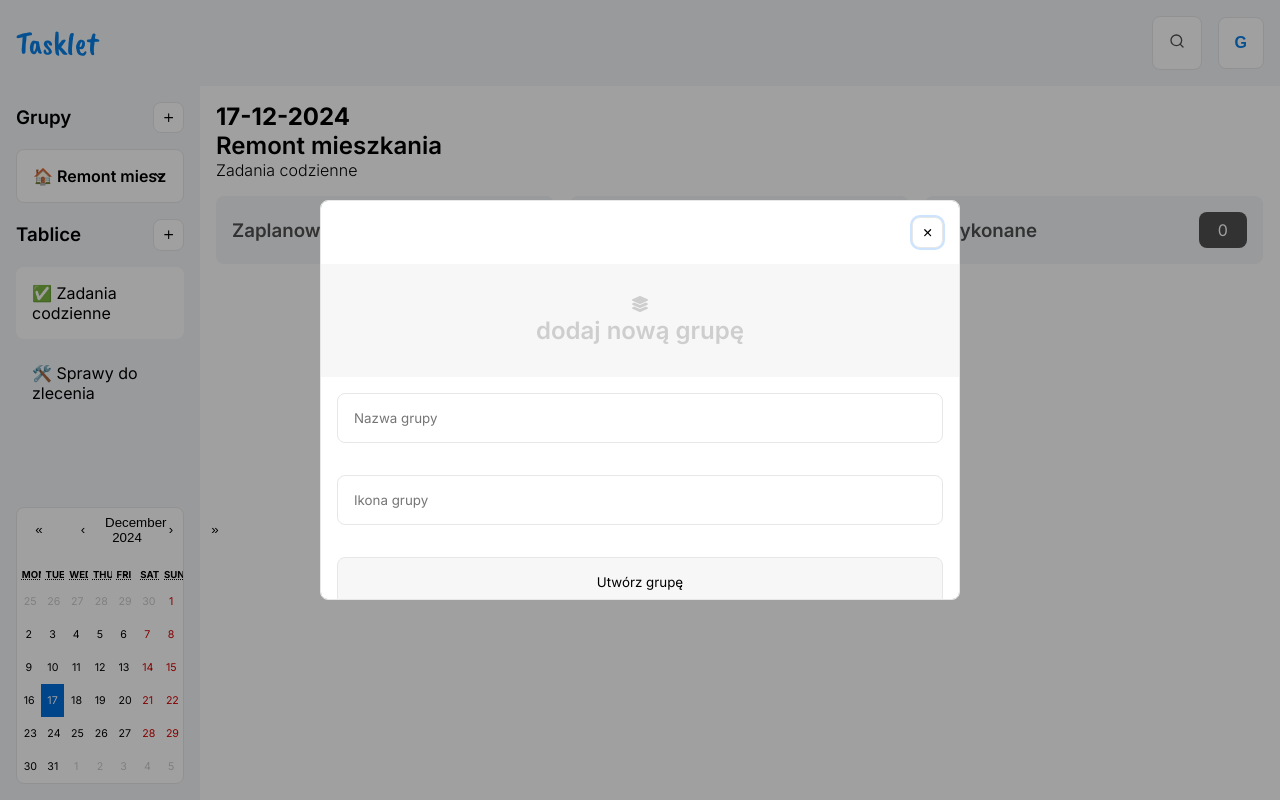
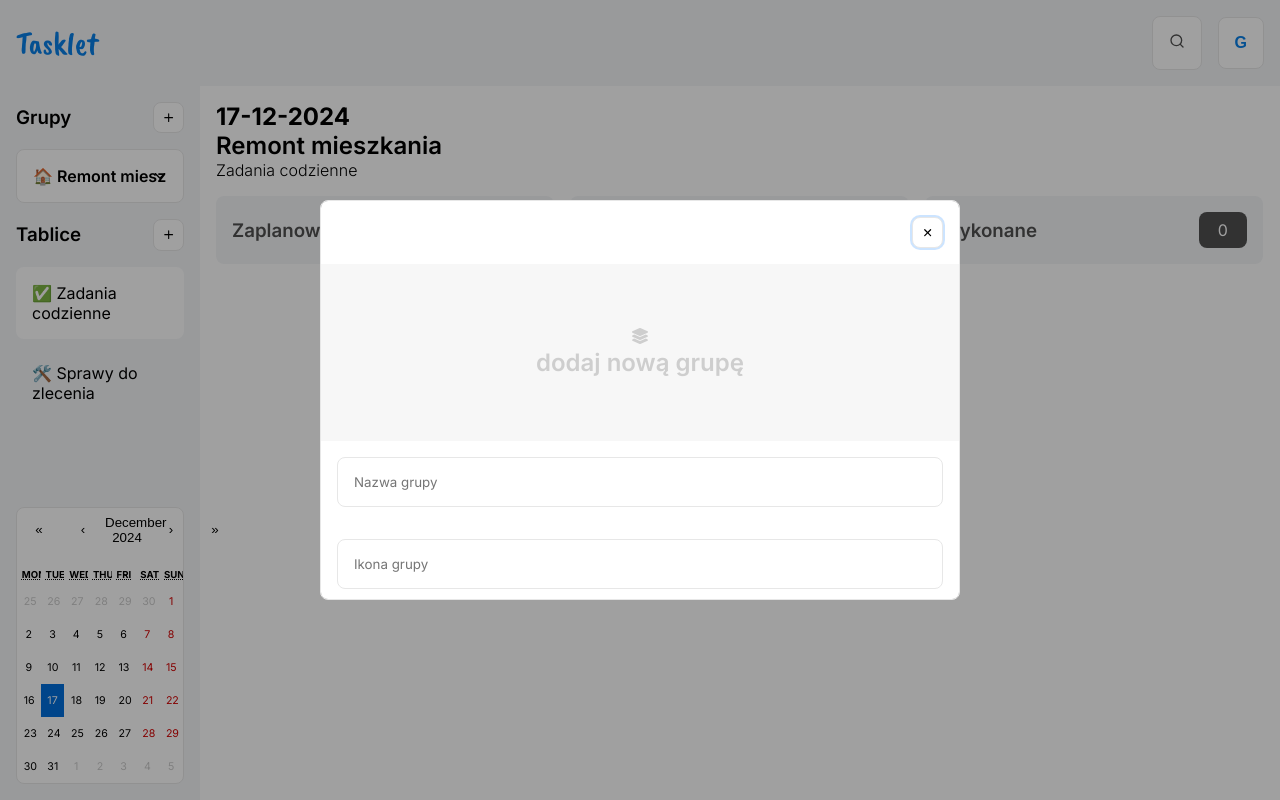
Before and after one commit to Trybuu/tasklet, a React (Vite) app: page / in a window 1280 px wide. Both pictures are taken after a click on the button 168 px from the left and 117 px from the top of the page. Built offline with nearby package versions, Linux system fonts and the light colour scheme.

Commit message:
add board functionality

```diff
--- a/src/App.tsx
+++ b/src/App.tsx
@@ -33,6 +33,7 @@ export type Action =
   | { type: 'add_group'; payload: Group }
   | { type: 'select_board'; payload: string }
   | { type: 'select_date'; payload: Value }
+  | { type: 'add_board'; payload: Board }
 
 interface Group {
   groupId: string
@@ -211,6 +212,19 @@ function reducer(state: InitialState, action: Action): InitialState {
         ),
       }
 
+    case 'add_board':
+      return {
+        ...state,
+        groups: state.groups.map((group) =>
+          group.active
+            ? {
+                ...group,
+                boards: [...group.boards, action.payload],
+              }
+            : group,
+        ),
+      }
+
     case 'select_date':
       return {
         ...state,
--- /dev/null
+++ b/src/components/Form/CustomForm.tsx
@@ -0,0 +1,69 @@
+import styled from 'styled-components'
+
+const StyledForm = styled.form`
+  display: flex;
+  flex-direction: column;
+  gap: 1rem;
+`
+
+const StyledInput = styled.input`
+  padding: 1rem;
+
+  border: 1px solid ${({ theme }) => theme.colors.gray300};
+  border-radius: 0.5rem;
+  outline: none;
+`
+
+const StyledInputButton = styled.input`
+  padding: 1rem;
+
+  background-color: ${({ theme }) => theme.colors.gray200};
+  border: 1px solid ${({ theme }) => theme.colors.gray300};
+  border-radius: 0.5rem;
+  outline: none;
+`
+
+const StyledErrorMessage = styled.p`
+  font-size: 0.8rem;
+  color: #dd1d1d;
+`
+
+export interface FormField {
+  name: string
+  type: string
+  placeholder?: string
+  validation?: object
+}
+
+interface CustomFormProps {
+  fields: FormField[]
+  onSubmit: (data: any) => void
+  errors: any
+  register: any
+  submitButtonValue: string
+}
+
+export const CustomForm: React.FC<CustomFormProps> = ({
+  fields,
+  onSubmit,
+  errors,
+  register,
+  submitButtonValue,
+}) => {
+  return (
+    <StyledForm onSubmit={onSubmit}>
+      {fields.map((field) => (
+        <>
+          <StyledInput
+            {...register(field.name, field.validation)}
+            type={field.type}
+            placeholder={field.placeholder}
+          />
+          <StyledErrorMessage>{errors.groupName?.message}</StyledErrorMessage>
+        </>
+      ))}
+
+      <StyledInputButton type="submit" value={submitButtonValue} />
+    </StyledForm>
+  )
+}
--- /dev/null
+++ b/src/components/Form/index.ts
@@ -0,0 +1,4 @@
+import { CustomForm, FormField } from './CustomForm'
+
+export { CustomForm }
+export type { FormField }
--- a/src/components/Modal/Modal.tsx
+++ b/src/components/Modal/Modal.tsx
@@ -29,7 +29,7 @@ const StyledDialogTopSection = styled.div`
 const StyledDialogMiddleSection = styled.div`
   color: ${({ theme }) => theme.colors.gray100};
   background-color: ${({ theme }) => theme.colors.gray200};
-  padding: 2rem;
+  padding: 4rem;
   text-align: center;
   text-transform: lowercase;
 
--- a/src/components/NewBoardButton/NewBoardButton.tsx
+++ b/src/components/NewBoardButton/NewBoardButton.tsx
@@ -4,10 +4,42 @@ import { Button } from '../Button'
 import { Modal } from '../Modal'
 import { LuPlus } from 'react-icons/lu'
 import { MdDashboardCustomize } from 'react-icons/md'
+import { CustomForm } from '../Form'
+import { Action } from '../../App'
+import { v4 as uuidv4 } from 'uuid'
 
-export const NewBoardButton: React.FC = () => {
+interface NewBoardButtonProps {
+  dispatch: React.Dispatch<Action>
+}
+
+export const NewBoardButton: React.FC<NewBoardButtonProps> = ({ dispatch }) => {
   const [isModalOpen, setIsModalOpen] = useState(false)
-  const { register } = useForm()
+  const {
+    register,
+    handleSubmit,
+    formState: { errors },
+  } = useForm()
+
+  const fields = [
+    {
+      name: 'boardName',
+      type: 'text',
+      placeholder: 'Nazwa grupy',
+      validation: {
+        required: true,
+        minLength: { value: 4, message: 'Nazwa tablicy jest zbyt krótka' },
+      },
+    },
+    {
+      name: 'boardIcon',
+      type: 'text',
+      placeholder: 'Ikona tablicy',
+      validation: {
+        required: true,
+        maxLength: { value: 2, message: 'Tablica powinna zawierać ikonę' },
+      },
+    },
+  ]
 
   return (
     <>
@@ -20,9 +52,24 @@ export const NewBoardButton: React.FC = () => {
         icon={<MdDashboardCustomize />}
         title="Dodaj nową tablicę"
       >
-        <form>
-          <input {...register('icon')} placeholder="Ikona Tablicy" />
-        </form>
+        <CustomForm
+          fields={fields}
+          onSubmit={handleSubmit((data) => {
+            console.log(data)
+            const newBoard = {
+              boardId: uuidv4(),
+              boardName: data.boardName,
+              boardIcon: data.boardIcon,
+              active: false,
+              tasks: [],
+            }
+
+            dispatch({ type: 'add_board', payload: newBoard })
+          })}
+          errors={errors}
+          register={register}
+          submitButtonValue="Utwórz nową tablicę"
+        />
       </Modal>
     </>
   )
--- a/src/components/NewGroupButton/NewGroupButton.tsx
+++ b/src/components/NewGroupButton/NewGroupButton.tsx
@@ -5,37 +5,8 @@ import { LuPlus } from 'react-icons/lu'
 import { FaLayerGroup } from 'react-icons/fa'
 import { useForm } from 'react-hook-form'
 import { v4 as uuidv4 } from 'uuid'
-import styled from 'styled-components'
 import { Action } from '../../App'
-
-const StyledForm = styled.form`
-  display: flex;
-  flex-direction: column;
-  gap: 1rem;
-`
-
-const StyledInput = styled.input`
-  padding: 1rem;
-
-  border: 1px solid ${({ theme }) => theme.colors.gray300};
-  border-radius: 0.5rem;
-  outline: none;
-`
-
-const StyledInputButton = styled.input`
-  padding: 1rem;
-
-  background-color: ${({ theme }) => theme.colors.gray200};
-  border: 1px solid ${({ theme }) => theme.colors.gray300};
-  border-radius: 0.5rem;
-  outline: none;
-`
-
-const StyledErrorMessage = styled.p`
-  font-size: 0.8rem;
-  color: #dd1d1d;
-`
-
+import { CustomForm } from '../Form'
 interface NewGroupButtonProps {
   dispatch: React.Dispatch<Action>
 }
@@ -53,6 +24,26 @@ export const NewGroupButton: React.FC<NewGroupButtonProps> = ({ dispatch }) => {
     },
   })
 
+  const fields = [
+    {
+      name: 'groupName',
+      type: 'text',
+      placeholder: 'Nazwa grupy',
+      validation: {
+        required: true,
+        minLength: { value: 4, message: 'Nazwa grupy jest zbyt krótka' },
+      },
+    },
+    {
+      name: 'groupIcon',
+      type: 'text',
+      placeholder: 'Ikona grupy',
+      validation: {
+        required: 'Konieczne jest określenie ikony grupy',
+      },
+    },
+  ]
+
   console.log(errors)
 
   return (
@@ -66,7 +57,8 @@ export const NewGroupButton: React.FC<NewGroupButtonProps> = ({ dispatch }) => {
         icon={<FaLayerGroup />}
         title="Dodaj nową grupę"
       >
-        <StyledForm
+        <CustomForm
+          fields={fields}
           onSubmit={handleSubmit((data) => {
             console.log(data)
 
@@ -80,28 +72,10 @@ export const NewGroupButton: React.FC<NewGroupButtonProps> = ({ dispatch }) => {
 
             dispatch({ type: 'add_group', payload: newBoard })
           })}
-        >
-          <StyledInput
-            {...register('groupName', {
-              required: true,
-              minLength: { value: 4, message: 'Nazwa grupy jest zbyt krótka' },
-            })}
-            type="text"
-            placeholder="Nazwa grupy"
-          />
-          <StyledErrorMessage>{errors.groupName?.message}</StyledErrorMessage>
-
-          <StyledInput
-            {...register('groupIcon', {
-              required: 'Konieczne jest określenie ikony grupy',
-            })}
-            type="text"
-            placeholder="Ikona grupy"
-          />
-          <StyledErrorMessage>{errors.groupIcon?.message}</StyledErrorMessage>
-
-          <StyledInputButton type="submit" value="Utwórz grupę" />
-        </StyledForm>
+          errors={errors}
+          register={register}
+          submitButtonValue="Utwórz nową grupę"
+        />
       </Modal>
     </>
   )
--- a/src/components/SelectBoard/SelectBoard.tsx
+++ b/src/components/SelectBoard/SelectBoard.tsx
@@ -38,7 +38,7 @@ const SelectBoard: React.FC<SelectBoardProps> = ({ boards, dispatch }) => {
   return (
     <SelectBoardWrapper>
       <SidebarSectionTitle title="Tablice">
-        <NewBoardButton />
+        <NewBoardButton dispatch={dispatch} />
       </SidebarSectionTitle>
       <SelectBoardList>
         {boards ? (
```
